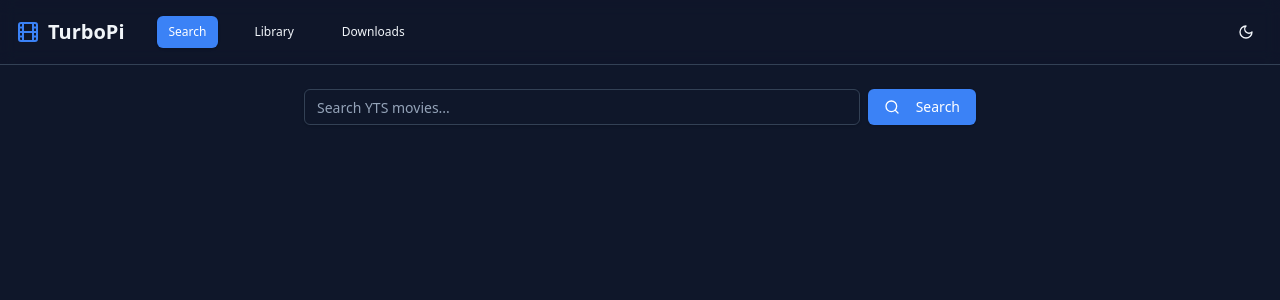
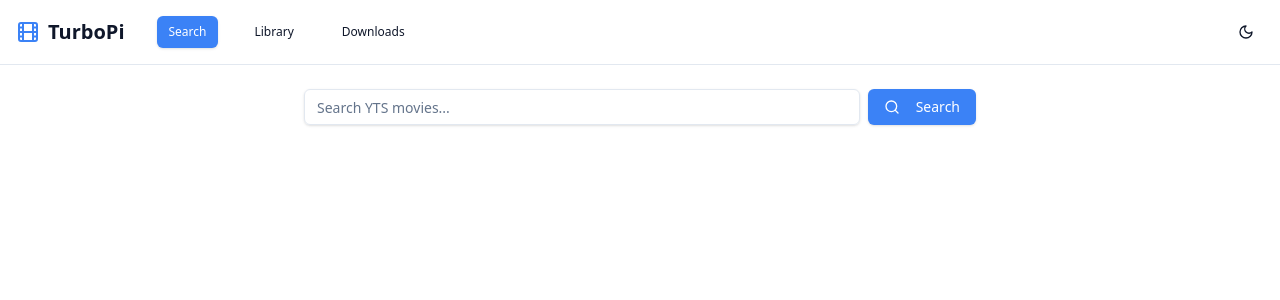
Before and after one commit to kristofervool/turbopi, a React (Vite) app in the folder src/client/: page / in a window 1280 px wide. Shown: the top 300 px of the page. Built offline with nearby package versions, Linux system fonts and the light colour scheme.

Commit message:
fix dark/light mode

```diff
--- a/src/client/src/components/Layout.tsx
+++ b/src/client/src/components/Layout.tsx
@@ -6,13 +6,23 @@ import { useState, useEffect } from 'react';
 export default function Layout({ children }: { children: React.ReactNode }) {
   const location = useLocation();
   const [darkMode, setDarkMode] = useState(() => {
-    // Check system preference
+    // Check localStorage first, then fall back to system preference
+    const stored = localStorage.getItem('theme');
+    if (stored) {
+      return stored === 'dark';
+    }
     return window.matchMedia('(prefers-color-scheme: dark)').matches;
   });
 
   useEffect(() => {
-    // Tailwind v4 uses prefers-color-scheme by default
-    // We can still toggle manually if needed in future
+    // Apply dark class to document element
+    if (darkMode) {
+      document.documentElement.classList.add('dark');
+    } else {
+      document.documentElement.classList.remove('dark');
+    }
+    // Persist preference
+    localStorage.setItem('theme', darkMode ? 'dark' : 'light');
   }, [darkMode]);
 
   const isActive = (path: string) => location.pathname === path;
--- a/src/client/src/index.css
+++ b/src/client/src/index.css
@@ -1,7 +1,7 @@
 @import "tailwindcss";
 
 @theme {
-  /* Light mode colors */
+  /* Light mode colors (default) */
   --color-background: #ffffff;
   --color-foreground: #0f172a;
   --color-card: #ffffff;
@@ -24,8 +24,8 @@
   --radius: 0.5rem;
 }
 
-@media (prefers-color-scheme: dark) {
-  @theme {
+/* Dark mode colors applied via .dark class on html element */
+:root.dark {
   --color-background: #0f172a;
   --color-foreground: #f1f5f9;
   --color-card: #1e293b;
@@ -46,7 +46,6 @@
   --color-input: #334155;
   --color-ring: #3b82f6;
 }
-}
 
 * {
   border-color: var(--color-border);
```
Lines whose indentation alone changed are shown as unchanged.
